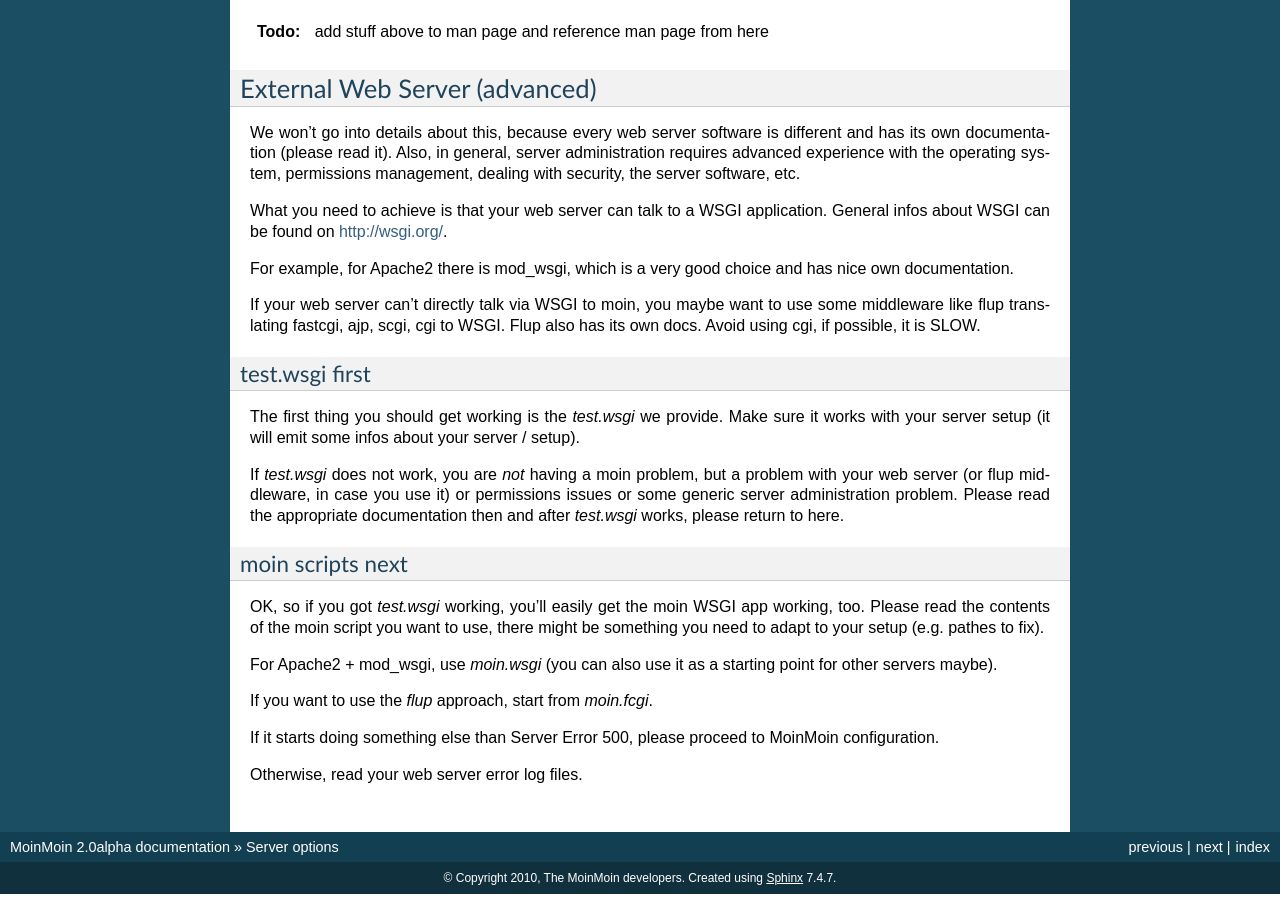
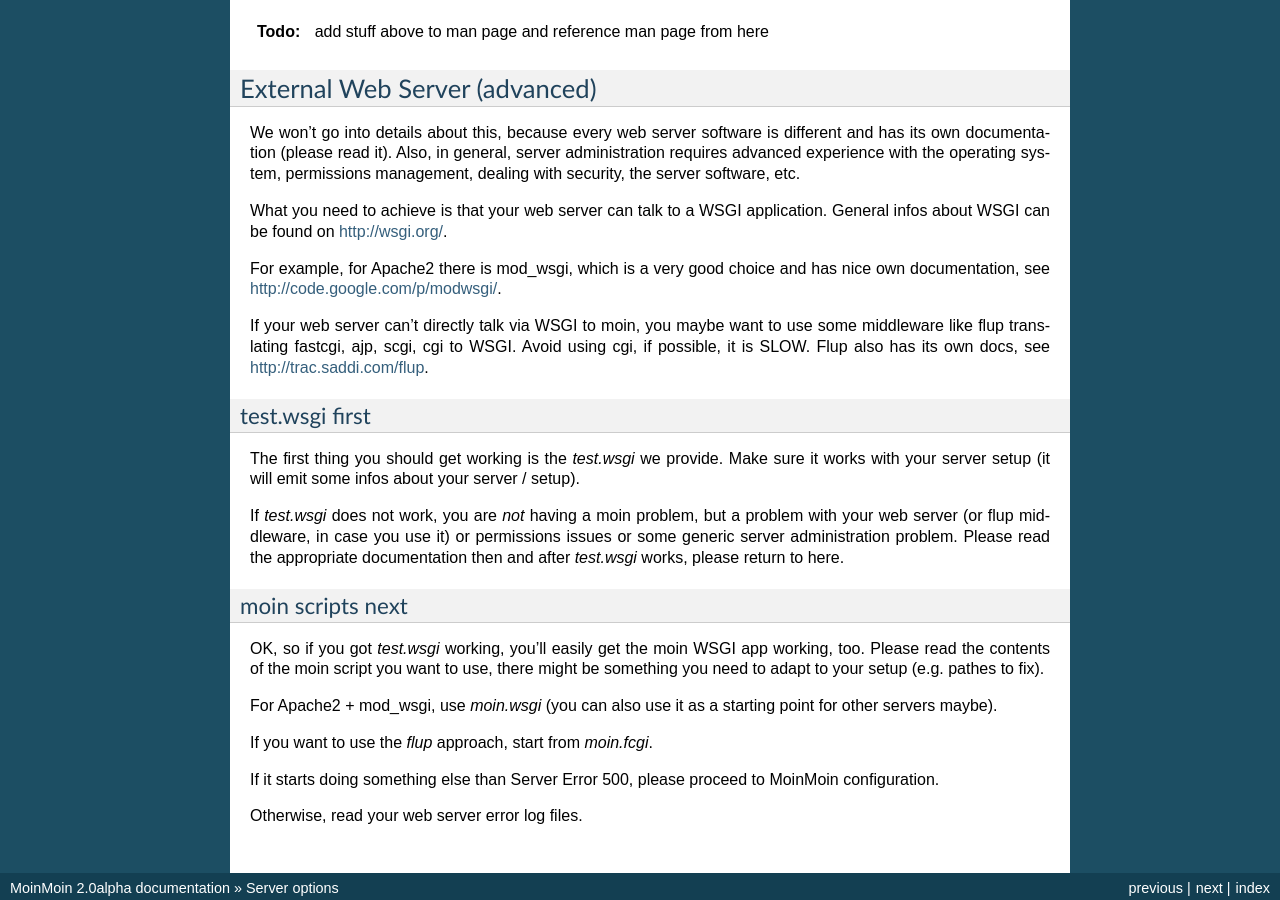
Before and after one commit to mirror/moin-2.0, a Sphinx documentation site: the page built from docs/admin/serve.rst, in a window 1280 px wide and 900 px high, scrolled down 573 px. Built offline with Sphinx 7.4.7, drawn with Linux system fonts in a browser that asks for light colours; pages that are not in the unit, such as notebooks, are missing from menus.

Commit message:
fix moin2 repo url, add some other urls to the docs

```diff
--- a/docs/admin/install.rst
+++ b/docs/admin/install.rst
@@ -9,10 +9,10 @@
 
 Alternative 1 (using Mercurial DVCS)::
 
- $ hg clone http://hg.moinmo.in/moin/2.0-dev moin2
+ $ hg clone http://hg.moinmo.in/moin/2.0 moin2
 
 Alternative 2:
-Visit http://hg.moinmo.in/moin/2.0-dev with your web browser, download the tgz
+Visit http://hg.moinmo.in/moin/2.0 with your web browser, download the tgz
 and unpack it.
 
 Installing
--- a/docs/admin/serve.rst
+++ b/docs/admin/serve.rst
@@ -42,11 +42,12 @@
 application. General infos about WSGI can be found on http://wsgi.org/.
 
 For example, for Apache2 there is mod_wsgi, which is a very good choice and
-has nice own documentation.
+has nice own documentation, see http://code.google.com/p/modwsgi/.
 
 If your web server can't directly talk via WSGI to moin, you maybe want to use
-some middleware like flup translating fastcgi, ajp, scgi, cgi to WSGI. Flup
-also has its own docs. Avoid using cgi, if possible, it is SLOW.
+some middleware like flup translating fastcgi, ajp, scgi, cgi to WSGI.
+Avoid using cgi, if possible, it is SLOW.
+Flup also has its own docs, see http://trac.saddi.com/flup.
 
 test.wsgi first
 ---------------
```
Also changed, not shown: docs/devel/development.rst (+6 -2 lines), 2 other files.
